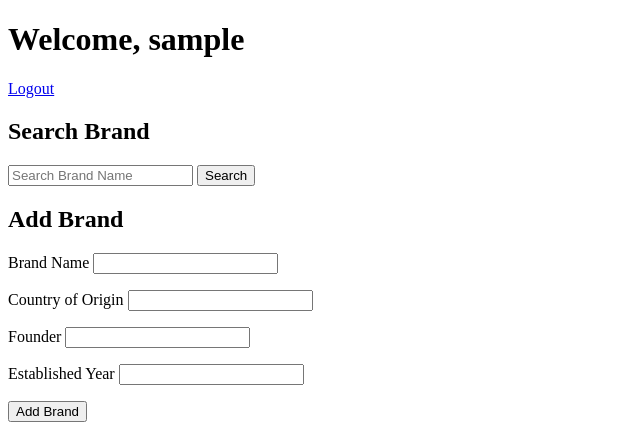
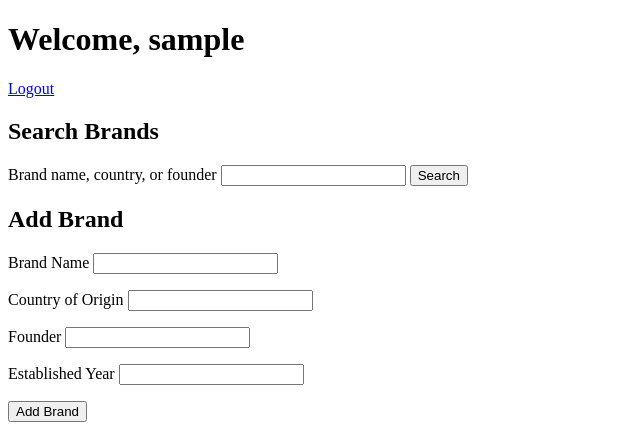
Before and after one commit to vincepetermanalo-netizen/guitar_retail_storeee, a PHP site: page / in a window 1280 px wide. Shown: the top 426 px of the page, without its empty margins (0-640 px from the left). Run offline with PHP 8.4, Linux system fonts and the light colour scheme; the visitor is signed in with stand-in values (Sample User, id 1); data that the repository does not hold is empty.

Commit message:
Update index.php

```diff
--- a/index.php
+++ b/index.php
@@ -9,8 +9,6 @@ $search = trim($_GET['search'] ?? '');
 $brands = $search === ''
     ? getAllBrands($pdo)
     : searchBrands($pdo, $search);
-
-$brands = getAllBrands($pdo);
 ?>
 
 <!DOCTYPE html>
@@ -24,9 +22,15 @@ $brands = getAllBrands($pdo);
     <h1>Welcome, <?php echo htmlspecialchars($_SESSION['username']); ?></h1>
     <a href="logout.php">Logout</a>
 
-    <h2>Search Brand</h2>
-    <form method="GET">
-        <input type="text" name="search" placeholder="Search Brand Name" value="<?php echo htmlspecialchars($search); ?>">
+    <h2>Search Brands</h2>
+<form method="GET" action="index.php">
+    <label for="search">Brand name, country, or founder</label>
+    <input
+        type="search"
+        name="search"
+        id="search"
+        value="<?php echo htmlspecialchars($search); ?>"
+    >
     <button type="submit">Search</button>
 </form>
 
@@ -75,8 +79,8 @@ $brands = getAllBrands($pdo);
             <p>Updated By: <?php echo htmlspecialchars($brand['updated_by_name'] ?? 'unknown'); ?></p>
 
             <a href="viewprojects.php?brand_id=<?php echo $brand['brand_id']; ?>">View Guitars</a> |
-                <a href="editbrands.php?brand_id=<?php echo $brand['brand_id']; ?>">Edit</a> |
-                <a href="deletebrands.php?brand_id=<?php echo $brand['brand_id']; ?>">Delete</a>
+            <a href="editbrand.php?brand_id=<?php echo $brand['brand_id']; ?>">Edit</a> |
+            <a href="deletebrand.php?brand_id=<?php echo $brand['brand_id']; ?>">Delete</a>
             </div>
         <?php } ?>
     <?php endif; ?>
```
Lines whose indentation alone changed are shown as unchanged.
